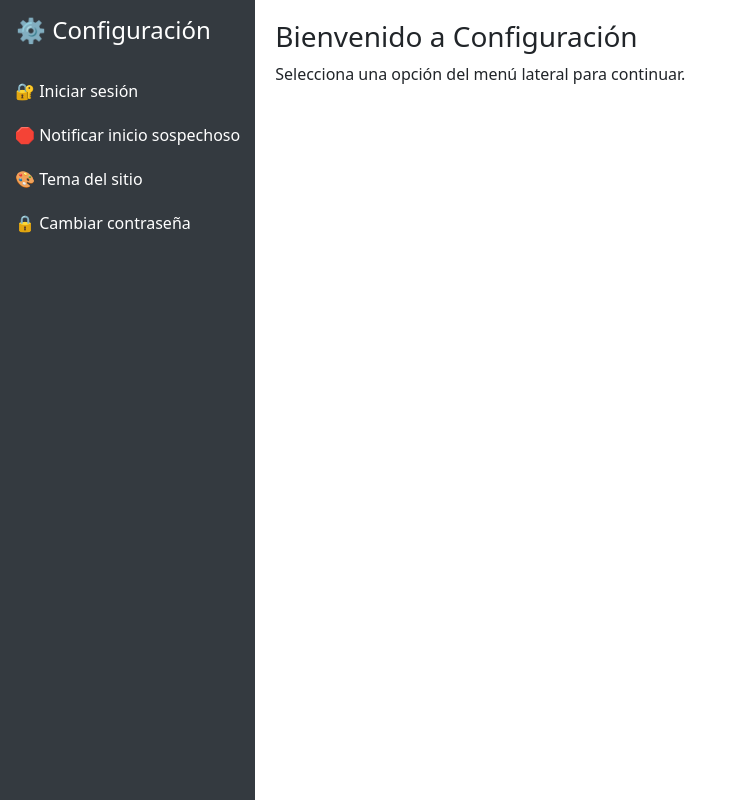
After one commit to gelogm26/bateriasNissan, a PHP site: page /app/backend/configuracion/configuracion.php in a window 1280 px wide. The commit adds this page. Shown: the whole page, without its empty margins (0-732 px from the left). Run offline with PHP 8.4, Linux system fonts and the light colour scheme.

Commit message:
Agrego modulo configuración y login para que el admin pueda gestionar todo posteriormente

```diff
--- /dev/null
+++ b/app/assets/css/config.css
@@ -0,0 +1,25 @@
+body {
+    min-height: 100vh;
+    display: flex;
+    margin: 0;
+    font-family: Arial, sans-serif;
+}
+.sidebar {
+    min-width: 220px;
+    background-color: #343a40;
+    color: white;
+    height: 100vh;
+}
+.sidebar a {
+    color: white;
+    display: block;
+    padding: 10px 15px;
+    text-decoration: none;
+}
+.sidebar a:hover {
+    background-color: #495057;
+}
+.content {
+    flex-grow: 1;
+    padding: 20px;
+}
--- /dev/null
+++ b/app/backend/configuracion/configuracion.php
@@ -0,0 +1,26 @@
+
+<?php session_start(); ?>
+<!DOCTYPE html>
+<html lang="es">
+<head>
+    <meta charset="UTF-8">
+    <title>Configuración</title>
+    <link rel="stylesheet" href="../../assets/css/config.css">
+    <link rel="stylesheet" href="https://cdn.jsdelivr.net/npm/bootstrap@5.3.0/dist/css/bootstrap.min.css">
+</head>
+<body>
+    <div class="sidebar">
+        <h4 class="p-3">⚙ Configuración</h4>
+        <a href="../login/login.php">🔐 Iniciar sesión</a>
+        <a href="#">🛑 Notificar inicio sospechoso</a>
+        <a href="#">🎨 Tema del sitio</a>
+        <a href="#">🔒 Cambiar contraseña</a>
+    </div>
+
+    <div class="content">
+        <h3>Bienvenido a Configuración</h3>
+        <p>Selecciona una opción del menú lateral para continuar.</p>
+    </div>
+
+</body>
+</html>
--- a/app/frontend/plantilla/header.php
+++ b/app/frontend/plantilla/header.php
@@ -27,9 +27,9 @@
             </div>
 
             <div class="d-flex align-items-center ms-auto mt-2 mt-lg-0">
-                <button class="btn btn-outline-secondary" style="border: none;">
+                <a href="app/backend/configuracion/configuracion.php" class="btn btn-outline-secondary" style="border: none; margin-bottom: 12px;">
                     <i class="fa-solid fa-gear" style="color: #ffffff;"></i>
-                </button>
+                </a>
             </div>
         </div>
     </nav>
```
Also changed, not shown: app/backend/login/login.php (added).
